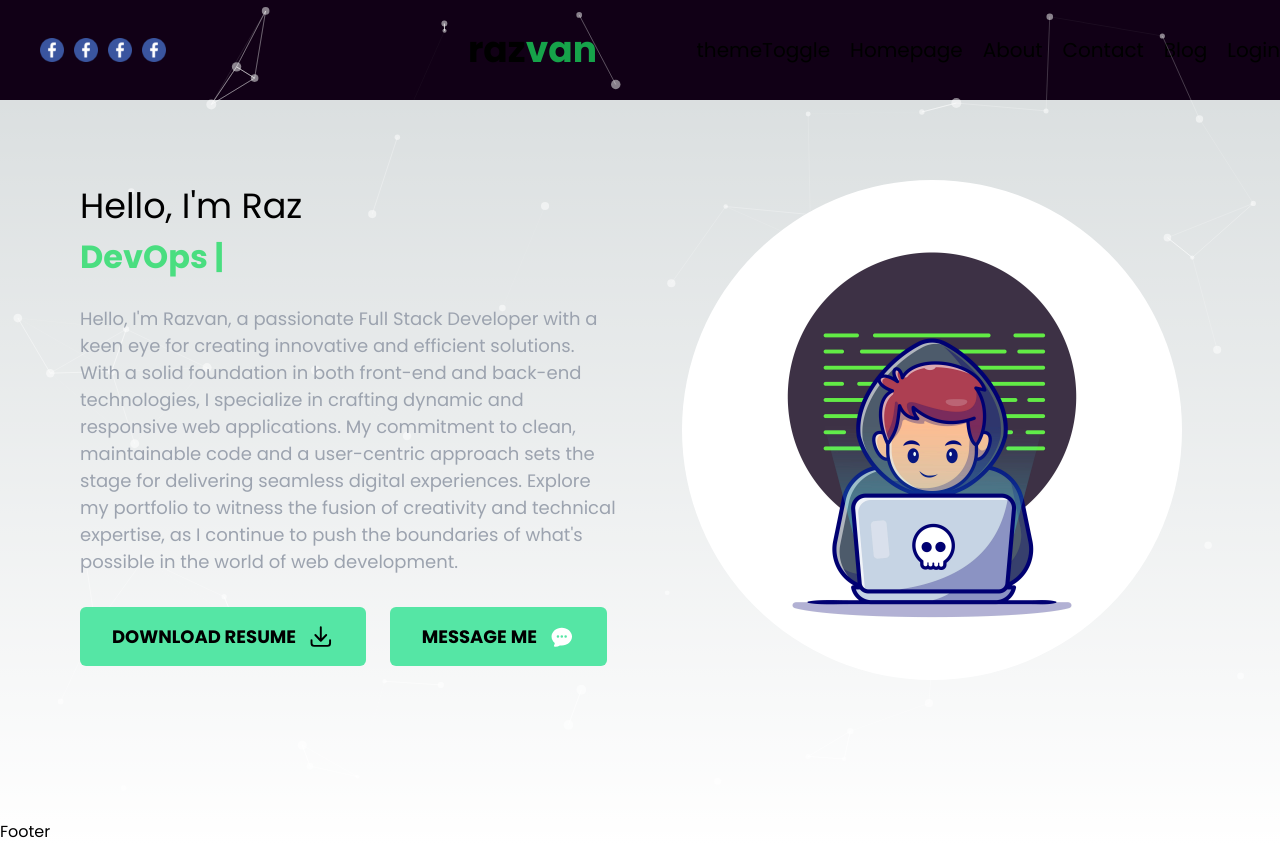
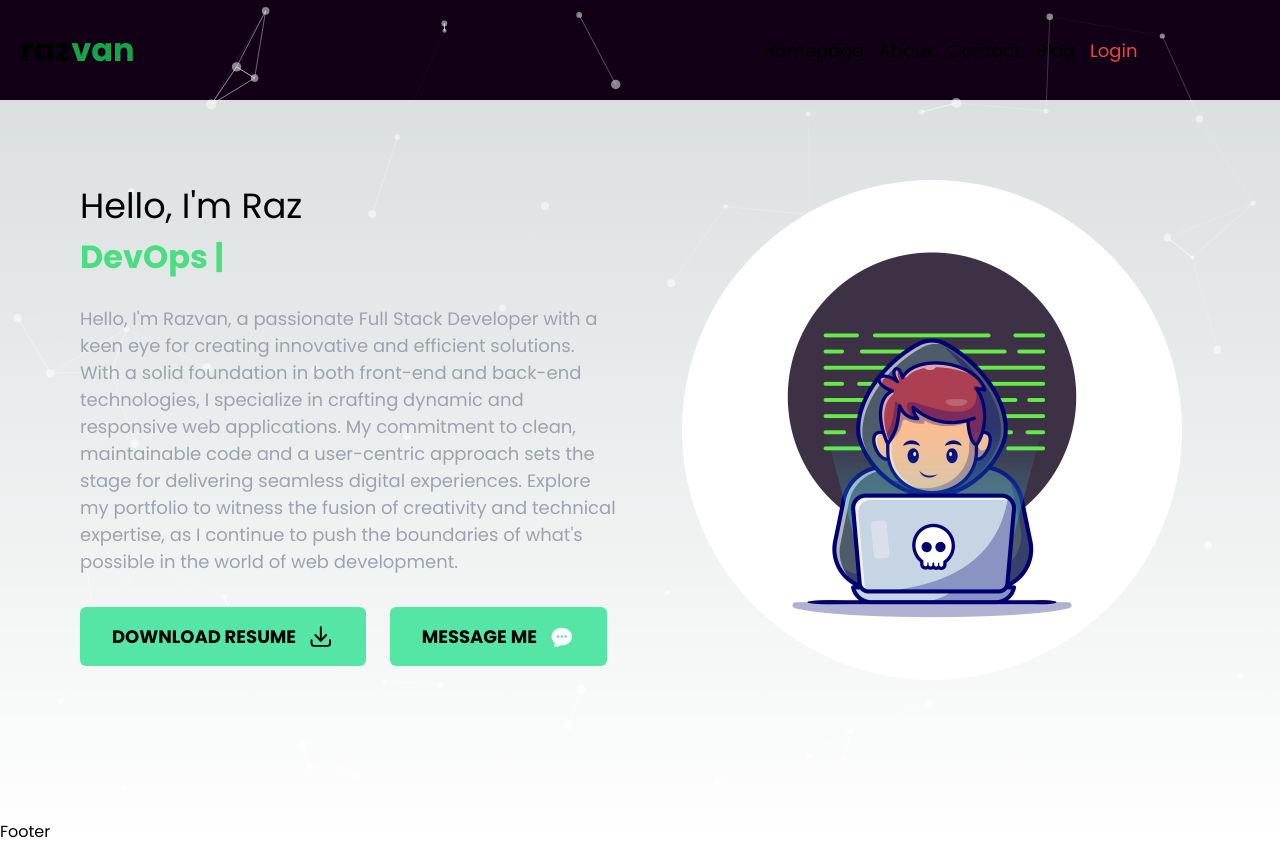
Before and after one commit to Rzvone/blogfolioc, a Next.js app: page / in a window 1280 px wide. Built offline with nearby package versions, Linux system fonts and the light colour scheme.

Commit message:
navbar complete

```diff
--- a/src/app/globals.css
+++ b/src/app/globals.css
@@ -33,6 +33,10 @@ body {
     @apply text-4xl font-bold;
   }
 
+  /* Theme when implemented */
+  .dark {
+    @apply bg-[#0f172a] text-[#ddd]
+  }
 
   /* Navbar */
   .container-nav {
@@ -40,21 +44,54 @@ body {
   }
 
   .social{
-    @apply flex flex-1 gap-2.5 ml-10
+    @apply 2xl:flex 2xl:flex-1 2xl:gap-2.5 items-center 2xl:ml-10 md:flex md:flex-1 md:ml-10 md:gap-2.5 2xs:hidden
+    3xs:hidden sm:hidden md:hidden
   }
 
   .logo {
-    @apply flex-1 text-center text-[36px] font-bold justify-center items-center
+    @apply flex-1 text-center 2xl:text-[36px] font-bold justify-center items-center md:text-[32px]
+    sm:text-start sm:ml-5 xs:text-start xs:ml-5 xs:text-[32px] 2xs:text-start 2xs:ml-5
+    2xs:text-[32px]  sm:text-[32px] lg:text-[32px]
   }
 
   .links {
-    @apply flex items-center gap-5 flex-1 text-[20px] justify-center
+    @apply flex items-center 2xl:gap-5 2xl:mr-auto flex-1 2xl:text-[20px] justify-center md:mr-5 sm:mr-5 md:text-[18px] md:gap-[15px] sm:gap-[10px]
   }
 
-  .mobile-nav{
-    @apply fixed transform transition-all duration-300 top-0 left-0 right-0 bottom-0 z-[10000000] bg-[#0d0310]
+  .link{
+    @apply sm:hidden xs:hidden 2xs:hidden 3xs:hidden md:block xl:block lg:block 2xl:justify-center
+
+  }
+  .link-burger {
+    @apply 2xl:hidden md:hidden lg:hidden xl:hidden sm:flex 3xs:flex 2xs:flex xs:flex
+    text-center justify-center my-20 text-[36px] font-bold align-middle
   }
 
+  .burger {
+    @apply w-5 h-5 2xl:hidden sm:hidden 3xs:justify-center 2xs:justify-end
+  }
+
+  .burger-menu {
+    @apply absolute top-[100px] left-0 bg-[#110016] h-full w-full z-[1000] flex-col items-center
+    justify-center gap-[50px] text-[36px]
+  }
+
+
+  /* authLinks */
+
+  .login {
+    @apply text-red-500 md:hidden sm:hidden 2xs:hidden 3xs:hidden lg:block xl:block 2xl:block
+  }
+
+  /* ThemeToggler */
+
+  .container-theme {
+    @apply flex w-10 h-5 relative rounded-full cursor-pointer bg-black items-center justify-between
+  }
+
+  .ball {
+    @apply w-[15px] h-[15px] bg-white rounded-full absolute left-[1px]
+  }
 
 
   /* Footer */
--- a/src/app/layout.tsx
+++ b/src/app/layout.tsx
@@ -24,9 +24,9 @@ export default function RootLayout({
   return (
     <html lang="en">
       <body className={`${poppins.className} font-primary`}>
-          <Navbar />
-            {children}
-          <Footer />
+            <Navbar />
+              {children}
+            <Footer />
       </body>
     </html>
   )
--- a/src/components/authLinks/AuthLinks.tsx
+++ b/src/components/authLinks/AuthLinks.tsx
@@ -1,7 +1,11 @@
+'use client'
+import { Bars3Icon } from '@heroicons/react/20/solid'
 import Link from 'next/link'
-import React from 'react'
+import React, { useState } from 'react'
 
 const AuthLinks = () => {
+
+  const [open, setOpen] = useState(false)
 
   // temp
   const status = 'notauthenticated'
@@ -9,13 +13,30 @@ const AuthLinks = () => {
   return (
     <>
       {status === 'notauthenticated' ? (
-        <Link href='/login'>Login</Link>
+        <Link href='/login' className='login'>Login</Link>
       ) : (
         <>
           <Link href='/write'>Write</Link>
           <span className='cursor-pointer'>Logout</span>
         </>
       )}
+      <Bars3Icon className='burger' onClick={() => setOpen(!open)}/>
+      {open && (
+        <div className='burger-menu'>
+          <Link href='/' className='link-burger'>Homepage</Link>
+          <Link href='/about' className='link-burger'>About</Link>
+          <Link href='/contact' className='link-burger'>Contact</Link>
+          <Link href='/blog' className='link-burger'>Blog</Link>
+          {status === 'notauthenticated' ? (
+            <Link href='/login' className='link-burger'>Login</Link>
+          ) : (
+            <>
+              <Link href='/write' className='link-burger'>Write</Link>
+              <span className='cursor-pointer'>Logout</span>
+            </>
+          )}
+        </div>
+      )}
     </>
   )
 }
--- a/src/components/navbar/Navbar.tsx
+++ b/src/components/navbar/Navbar.tsx
@@ -2,7 +2,7 @@ import Link from 'next/link'
 import React from 'react'
 import AuthLinks from '../authLinks/AuthLinks'
 import Image from 'next/image'
-import ThemeToggle from '../themeToggle/ThemeToggle'
+
 
 
 
@@ -18,11 +18,10 @@ const Navbar = () => {
       </div>
       <div className='logo'>raz<span className='text-green-600'>van</span></div>
       <div className='links'>
-        <ThemeToggle />
-        <Link href='/'>Homepage</Link>
-        <Link href='/about'>About</Link>
-        <Link href='/contact'>Contact</Link>
-        <Link href='/blog'>Blog</Link>
+        <Link href='/' className='link'>Homepage</Link>
+        <Link href='/about' className='link'>About</Link>
+        <Link href='/contact' className='link'>Contact</Link>
+        <Link href='/blog' className='link'>Blog</Link>
         <AuthLinks />
       </div>
     </div>
--- a/src/components/themeToggle/ThemeToggle.tsx
+++ b/src/components/themeToggle/ThemeToggle.tsx
@@ -1,8 +1,29 @@
-import React from 'react'
+'use client'
+import { ThemeContext } from '@/context/themeContext'
+import Image from 'next/image'
+import React, { useContext } from 'react'
 
 const ThemeToggle = () => {
+
+  const { theme } = useContext(ThemeContext);
+  console.log('this is the theme', theme)
+
   return (
-    <div>themeToggle</div>
+    <div className='container-theme'>
+      <Image
+        src='/images/icons/moon.png'
+        alt='moon'
+        width={14}
+        height={14}
+      />
+      <div className='ball'></div>
+      <Image
+        src='/images/icons/sun.png'
+        alt='sun'
+        width={14}
+        height={14}
+      />
+    </div>
   )
 }
 
--- /dev/null
+++ b/src/context/ThemeContext.jsx
@@ -0,0 +1,25 @@
+'use client'
+
+import { createContext, useState } from "react";
+
+
+
+export const ThemeContext = createContext();
+
+const getFromLocalStorage = () => {
+    if(typeof window !== 'undefined'){
+        const value = localStorage.getItem("theme");
+        return value || "light";
+    }
+    return "light";
+}
+
+
+export const ThemeContextProvider = ({ children }) => {
+
+    const [theme, setTheme] = useState(() => {
+        return getFromLocalStorage();
+    });
+
+    return <ThemeContext.Provider value={theme}>{children}</ThemeContext.Provider>
+}
--- /dev/null
+++ b/src/providers/ThemeProvider.tsx
@@ -0,0 +1,18 @@
+'use client'
+import { ThemeContext } from '@/context/themeContext'
+import React, { useContext } from 'react'
+
+interface Props {
+    children: string
+}
+
+const ThemeProvider = ({children}: Props) => {
+
+    const { theme } = useContext(ThemeContext)
+
+  return (
+    <div className={theme}>{children}</div>
+  )
+}
+
+export default ThemeProvider
--- a/tailwind.config.ts
+++ b/tailwind.config.ts
@@ -15,6 +15,12 @@ const config: Config = {
       },
       fontFamily: {
         primary: ['Poppins'],
+      },
+      screens: {
+        '3xs': '240px',
+        '2xs': '320px',
+        xs: '475px',
+        smd: '760px',
       }
     },
   },
--- a/tsconfig.json
+++ b/tsconfig.json
@@ -1,6 +1,6 @@
 {
   "compilerOptions": {
-    "target": "es5",
+    "target": "es6",
     "lib": ["dom", "dom.iterable", "esnext"],
     "allowJs": true,
     "skipLibCheck": true,
```
Also changed, not shown: public/images/icons/moon.png (added), public/images/icons/sun.png (added).
